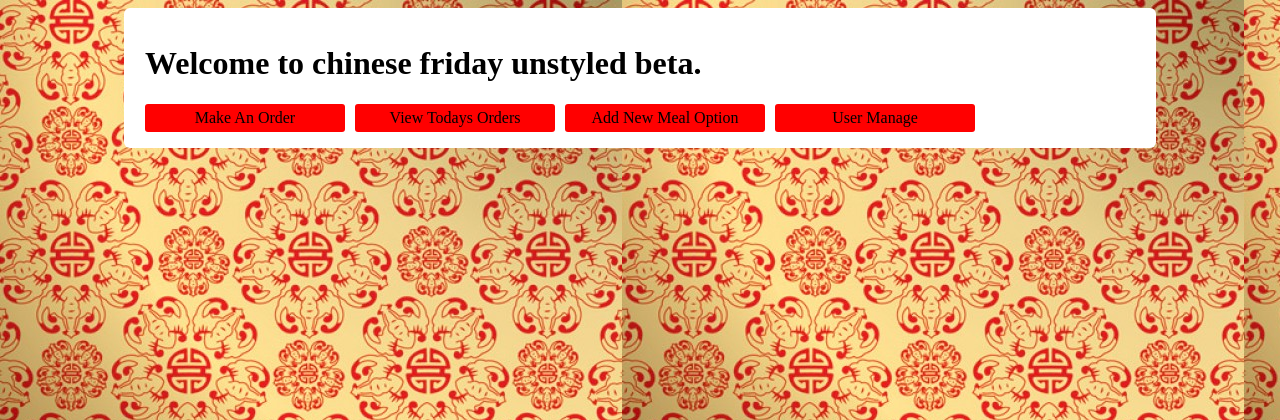
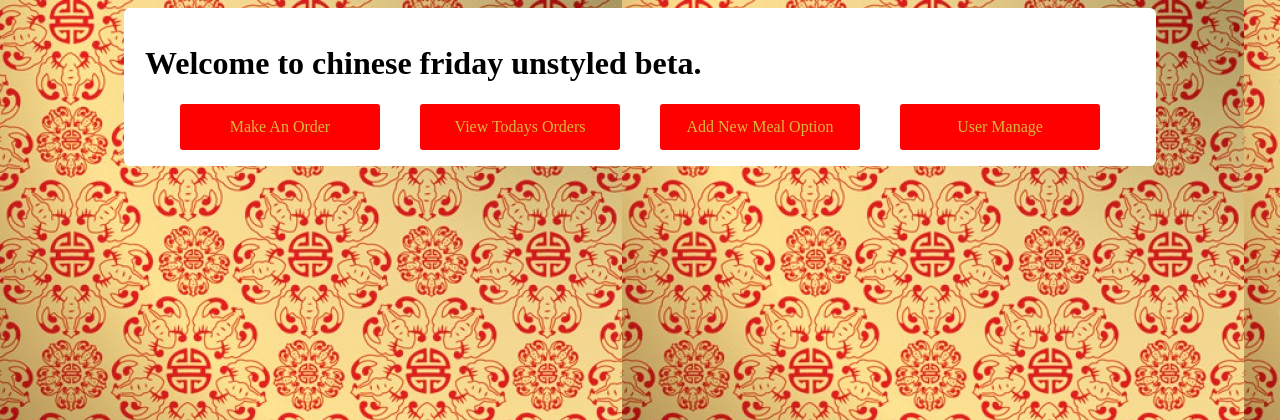
Before and after one commit to maximx1/bearded-adventure, a PHP site: page / in a window 1280 px wide. Shown: the top 420 px of the page. Run offline with PHP 8.4, Linux system fonts and the light colour scheme.

Commit message:
Changed front page buttons. Larger buttons gold lettering on red button.

```diff
--- a/Styles/index.css
+++ b/Styles/index.css
@@ -1,15 +1,14 @@
 .frontPageButtons{
 	width: 200px;
 	text-align: center;
-	padding-top: 5px;
-	padding-bottom: 5px;
+	padding-top: 14px;
+	padding-bottom: 14px;
 	border-radius: 3px;
 	float: left;
 	background-color: red;
 	text-decoration: none;
-	color: black;
-	margin-right: 5px;
-	margin-left: 5px;
+	color: rgb(216, 184, 60);
+	margin-left: 40px;
 }
 
 .container{
```
